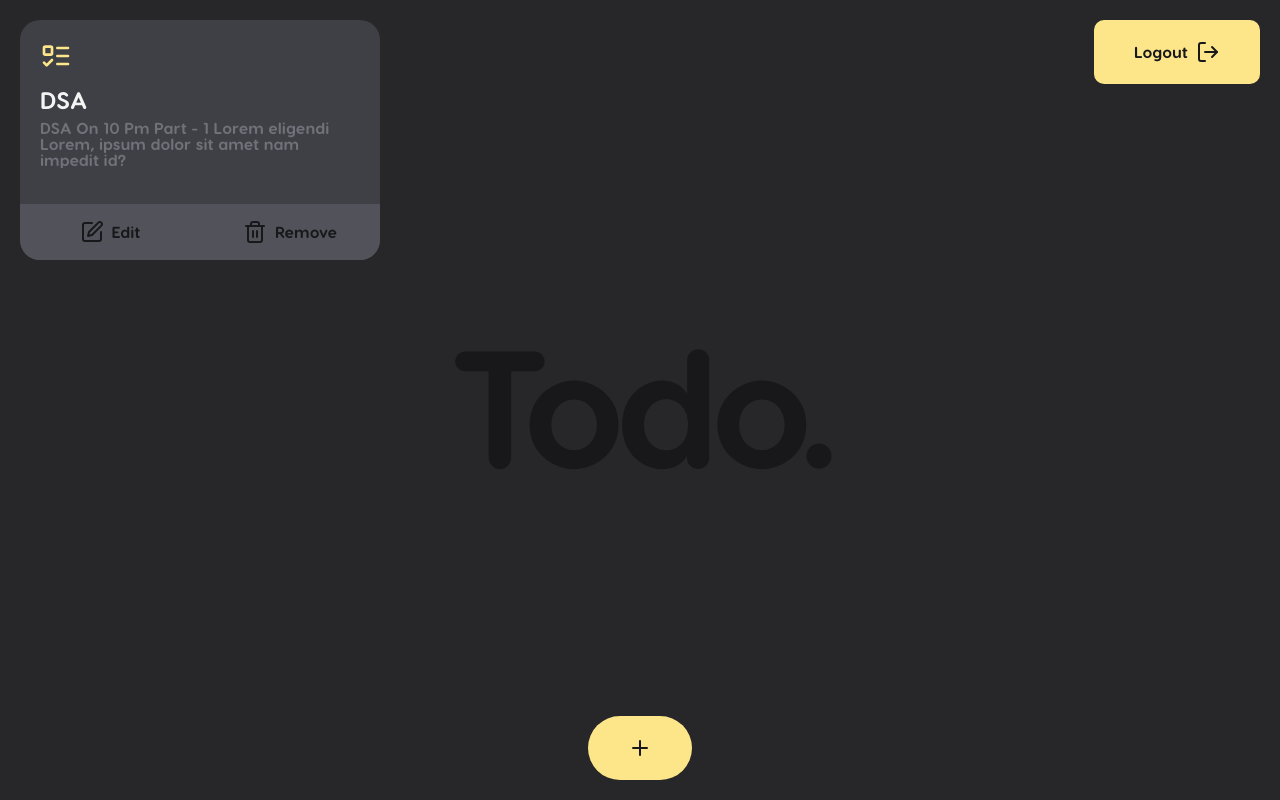
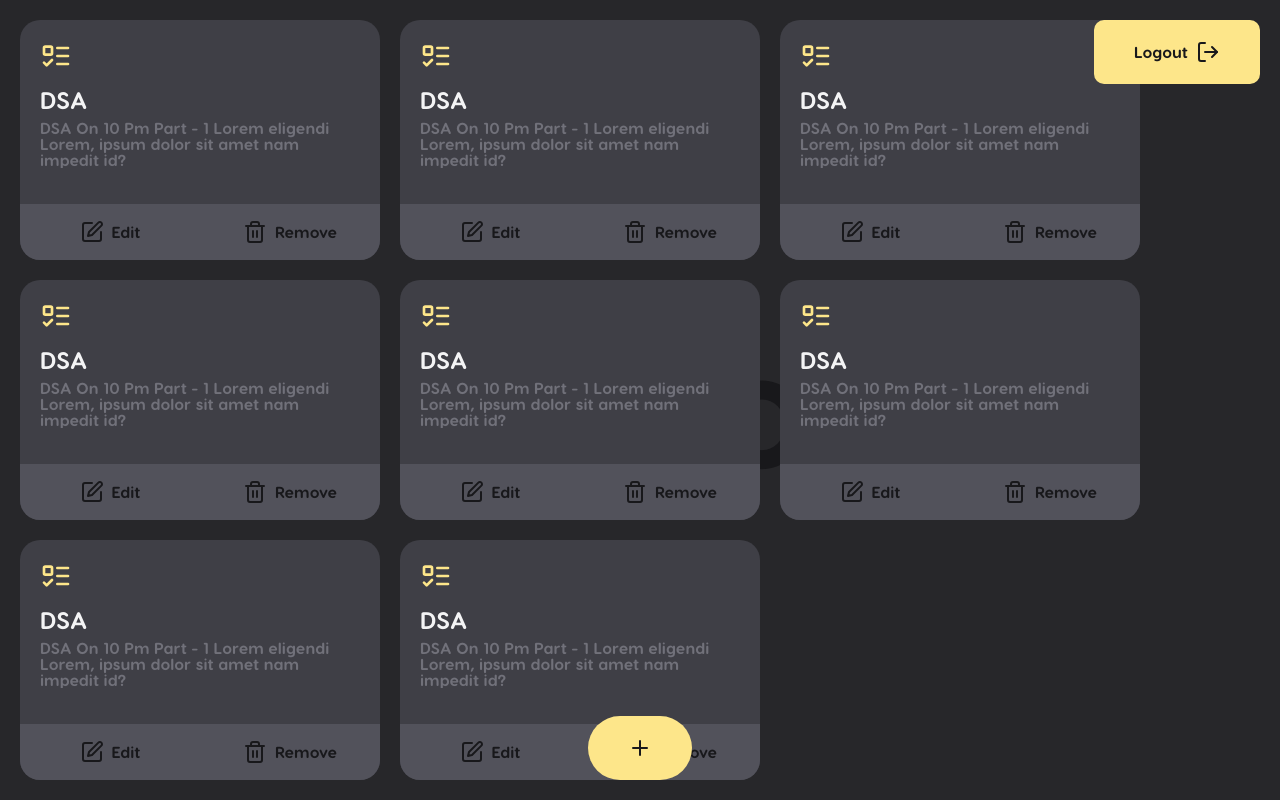
Before and after one commit to harshit-ostwal/todo, a Next.js app: page / in a window 1280 px wide. Built offline with nearby package versions, Linux system fonts and the light colour scheme.

Commit message:
Update Foreground.jsx

```diff
--- a/components/Foreground.jsx
+++ b/components/Foreground.jsx
@@ -10,6 +10,13 @@ export default function Foreground() {
         <>
             <div ref={ref} className="fixed top-0 left-0 z-[3] w-full h-full flex gap-5 p-2 lg:p-5 flex-wrap overflow-hidden overflow-y-scroll">
                 <Card reference={ref} />
+                <Card reference={ref} />
+                <Card reference={ref} />
+                <Card reference={ref} />
+                <Card reference={ref} />
+                <Card reference={ref} />
+                <Card reference={ref} />
+                <Card reference={ref} />
             </div>
         </>
     )
```
